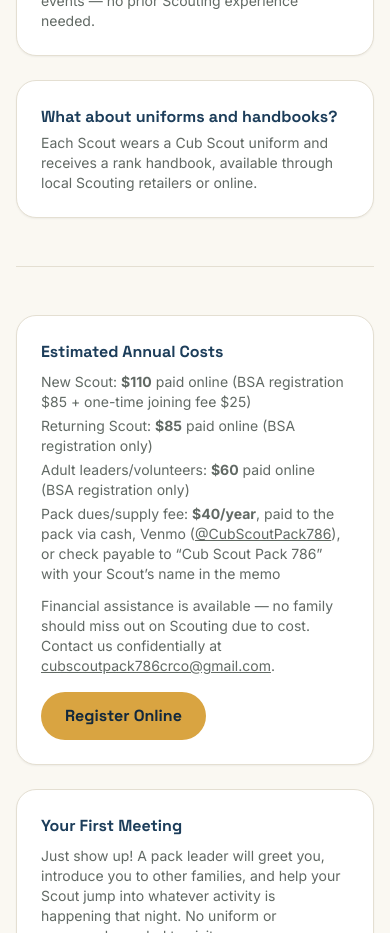
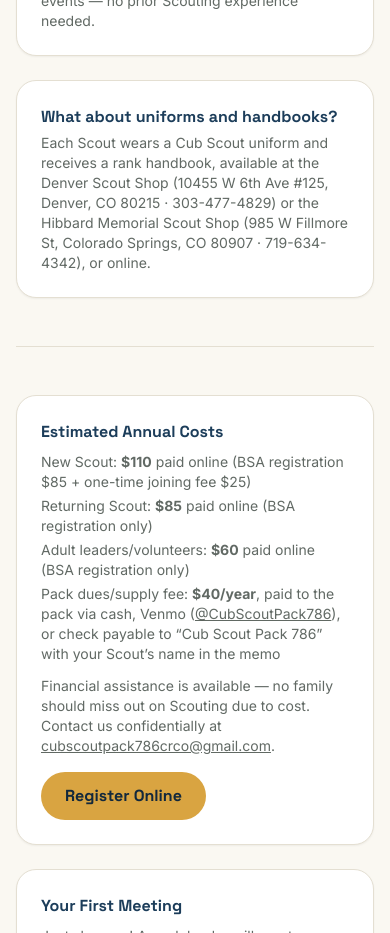
Before and after one commit to beachsomewhere/pack786-website, a Next.js app: page /join in a window 390 px wide. Shown: the part 1280-2213 px from the top of the page. Built offline with nearby package versions, Linux system fonts and the light colour scheme.

Commit message:
Add scout shop locations to uniform references
Adds the Denver Scout Shop and Hibbard Memorial Scout Shop
(address/phone) everywhere uniforms are mentioned: the Join FAQ,
the Uniform Information category note, and a new Families FAQ entry.

```diff
--- a/app/families/page.tsx
+++ b/app/families/page.tsx
@@ -8,7 +8,11 @@
     href: "https://filestore.scouting.org/filestore/healthsafety/pdf/680-001_ab.pdf",
     note: "Must be provided at each camping event. Forms are returned at the end of the event, or destroyed at the individual's request.",
   },
-  { name: "Uniform Information", href: "https://www.scouting.org/programs/cub-scouts/cub-scout-uniform/" },
+  {
+    name: "Uniform Information",
+    href: "https://www.scouting.org/programs/cub-scouts/cub-scout-uniform/",
+    note: "Available at the Denver Scout Shop (10455 W 6th Ave #125, Denver, CO 80215 · 303-477-4829) or the Hibbard Memorial Scout Shop (985 W Fillmore St, Colorado Springs, CO 80907 · 719-634-4342).",
+  },
   { name: "Youth Protection Information", href: "https://www.scouting.org/training/safeguarding-youth/" },
   { name: "Payment Links", href: "https://venmo.com/u/CubScoutPack786" },
 ];
@@ -29,6 +33,10 @@
   {
     q: "When are uniforms required?",
     a: "During all pack meetings and events. They are not required for den meetings.",
+  },
+  {
+    q: "Where can I buy a uniform?",
+    a: "The Denver Scout Shop (10455 W 6th Ave #125, Denver, CO 80215 · 303-477-4829) or the Hibbard Memorial Scout Shop (985 W Fillmore St, Colorado Springs, CO 80907 · 719-634-4342).",
   },
   {
     q: "How are pack events paid for?",
--- a/app/join/page.tsx
+++ b/app/join/page.tsx
@@ -10,7 +10,7 @@
   { q: "How much time does it take?", a: "Most families attend one den meeting and one pack meeting per month, plus optional weekend adventures." },
   { q: "How often do you meet?", a: "The pack meeting is monthly — 1st Tuesday of every month, 6:00–7:30 PM at Aspen View Academy. Each grade-specific den also coordinates its own den meetings separately." },
   { q: "How involved do parents need to be?", a: "Cub Scouting is a family program. Parents attend with their Scout, and many pitch in on events — no prior Scouting experience needed." },
-  { q: "What about uniforms and handbooks?", a: "Each Scout wears a Cub Scout uniform and receives a rank handbook, available through local Scouting retailers or online." },
+  { q: "What about uniforms and handbooks?", a: "Each Scout wears a Cub Scout uniform and receives a rank handbook, available at the Denver Scout Shop (10455 W 6th Ave #125, Denver, CO 80215 · 303-477-4829) or the Hibbard Memorial Scout Shop (985 W Fillmore St, Colorado Springs, CO 80907 · 719-634-4342), or online." },
 ];
 
 export default function JoinPage() {
```
